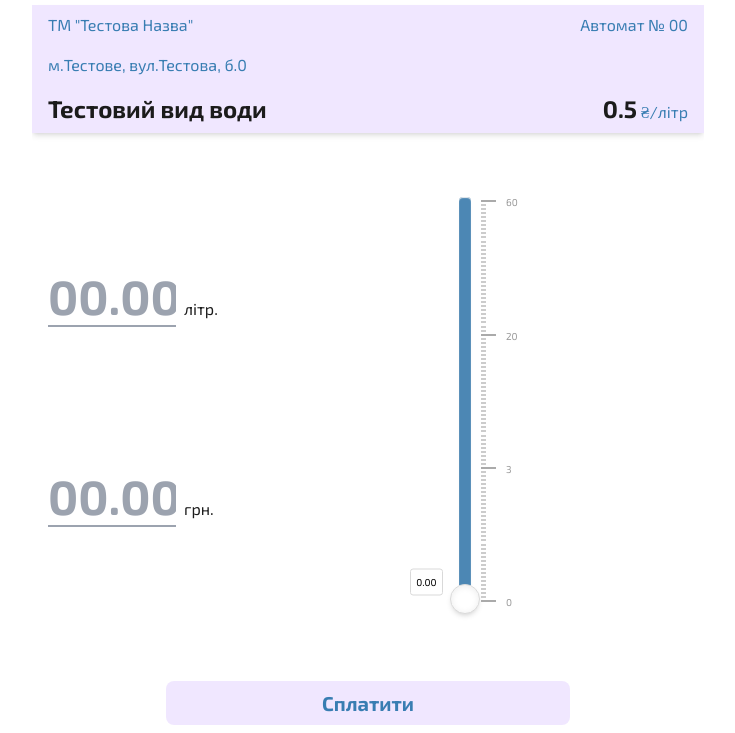
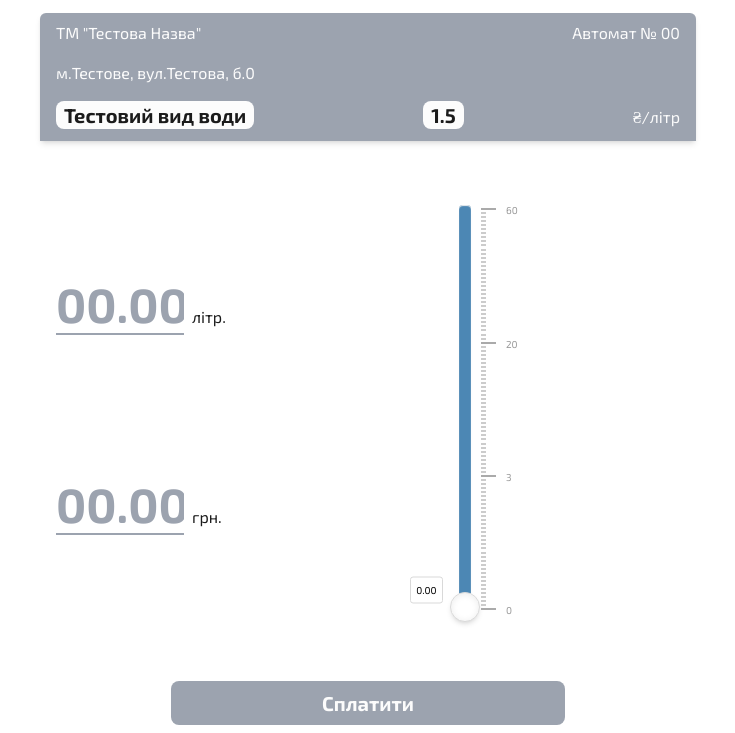
Before and after one commit to beardedgentelman/waterBiz.calc.github.io, a plain HTML site: page index.html in a window 1280 px wide. Shown: the part 67-800 px from the top of the page, without its empty margins (272-1007 px from the left). Drawn offline with nearby package versions, Linux system fonts and the light colour scheme.

Commit message:
Add files via upload

```diff
--- a/index.html
+++ b/index.html
@@ -49,7 +49,7 @@
         right: 130%;
       }
       .card {
-        background: linear-gradient(120deg, #f0e7ff 30%, #ffffff 38%, #ffffff 40%, #f0e7ff 48%);
+        background: linear-gradient(120deg, rgb(156 163 175) 30%, #cdcdcd 38%, #cdcdcd 40%, rgb(156 163 175) 48%);
         background-size: 200% 100%;
         background-position: 100% 0;
         animation: load 2s infinite;
@@ -70,6 +70,7 @@
         <a href="#" class="py-2 px-3" id="open_info_popup">
           <svg version="1.1" id="Capa_1" xmlns="http://www.w3.org/2000/svg" xmlns:xlink="http://www.w3.org/1999/xlink" x="0px" y="0px" width="20px" height="20px" viewBox="0 0 512 512" style="enable-background: new 0 0 512 512" xml:space="preserve">
             <g>
+              #fcfcfc
               <path
                 d="M256,0C114.615,0,0,114.615,0,256s114.615,256,256,256s256-114.615,256-256S397.385,0,256,0z M256,464
               c-114.875,0-208-93.125-208-208S141.125,48,256,48s208,93.125,208,208S370.875,464,256,464z M224,128h64v64h-64V128z M320,384H192
@@ -80,18 +81,18 @@
           </svg>
         </a>
       </header>
-      <main class="flex flex-col justify-between pb-2" style="height: calc(100svh - 64px)">
+      <main class="flex flex-col justify-between p-2" style="height: calc(100svh - 64px)">
         <div class="relative mt-2">
-          <div class="card w-full flex flex-col gap-4 py-2 px-4 shadow-md mx-auto relative z-20 bg-[#fcfcfc]">
+          <div class="card w-full flex flex-col gap-4 py-2 px-4 shadow-md mx-auto relative z-20 bg-[#fcfcfc] rounded-t-md">
             <div class="w-full flex items-center justify-between">
-              <span class="store_chain text-[#387db2]"></span>
-              <span class="text-[#387db2]">Автомат № <span class="machine_number"></span></span>
+              <span class="store_chain text-[#fcfcfc]"></span>
+              <span class="text-[#fcfcfc]">Автомат № <span class="machine_number"></span></span>
             </div>
-            <p class="address text-[#387db2]"></p>
+            <p class="address text-[#fcfcfc]"></p>
 
-            <div class="w-full flex items-center justify-between">
-              <span class="water_name font-bold text-2xl"></span>
-              <span><span class="water_price_in font-bold text-2xl"></span><span class="text-[#387db2]"> ₴/літр</span></span>
+            <div class="w-full flex items-baseline justify-between h-8">
+              <span class="water_name font-bold text-xl px-2 bg-[#fcfcfc] rounded-lg"></span>
+              <span class="water_price_in font-bold text-xl px-2 bg-[#fcfcfc] rounded-lg"></span><span class="text-[#fcfcfc]">₴/літр</span>
             </div>
           </div>
           <div id="water_error" class="absolute left-0 w-full text-xl text-center bg-red-700 transition-all" style="z-index: -1; visibility: hidden; bottom: 0">
@@ -102,7 +103,7 @@
           </div>
         </div>
 
-        <form class="flex-auto flex justify-between items-center">
+        <form class="flex-auto flex justify-between items-center mt-2">
           <div class="flex flex-col items-start justify-between gap-[15svh]">
             <div class="flex items-baseline py-[5%] px-4 w-full">
               <input id="water_input" type="text" min="0" max="60" step="0.1" inputmode="decimal" class="w-32 outline-none focus:outline-none text-center text-5xl max-[380px]:text-3xl font-bold text-md border-b-2 border-gray-400 focus:text-black flex items-center" name="water_input" placeholder="00.00" />
@@ -118,11 +119,11 @@
           </div>
         </form>
 
-        <button type="button" id="submit" class="block py-2 px-6 mt-5 w-[60%] mx-auto text-center text-[#387db2] active:bg-[#fcfcfc] active:text-[#1b1b1b] active:rounded-lg text-xl font-bold rounded-lg" style="background: linear-gradient(120deg, #f0e7ff 30%, #ffffff 38%, #ffffff 40%, #f0e7ff 48%); background-size: 200% 100%; background-position: 100% 0; animation: load 2s infinite">Сплатити</button>
+        <button type="button" id="submit" class="block py-2 px-6 mt-5 w-[60%] mx-auto text-center text-[#fcfcfc] active:bg-[#fcfcfc] active:text-[#1b1b1b] active:rounded-lg text-xl font-bold rounded-lg" style="background: linear-gradient(120deg, rgb(156 163 175) 30%, #cdcdcd 38%, #cdcdcd 40%, rgb(156 163 175) 48%); background-size: 200% 100%; background-position: 100% 0; animation: load 2s infinite">Сплатити</button>
       </main>
 
       <div id="info_popup" class="absolute top-0 left-0 rounded-lg bg-white text-center pt-10 pb-2 px-6 w-full h-screen h-[100svh] overflow-y-scroll z-20" style="display: none">
-        <div id="close_info_popup" class="absolute top-1 right-2 text-2xl font-bold cursor-pointer">X</div>
+        <div id="close_info_popup" class="absolute top-1 right-2 text-2xl font-bold cursor-pointer p-2">X</div>
         Lorem ipsum dolor sit amet, consectetur adipisicing elit. Ex ab rerum veritatis, quo earum voluptates aliquid adipisci et laborum porro quae tempore! Similique saepe voluptate amet. Laboriosam veniam atque, corrupti quia, adipisci beatae eveniet iure laborum alias quod consequatur, nostrum voluptas non blanditiis libero! Qui autem fugit cumque excepturi esse recusandae modi voluptates sunt architecto maxime! Vitae facilis explicabo placeat unde rerum optio dolorem amet similique minima expedita iste, voluptates aliquam laborum debitis ad!
       </div>
     </div>
@@ -135,7 +136,7 @@
       const address = document.querySelector(".address");
       const waterName = document.querySelector(".water_name");
       const waterPriceIn = document.querySelector(".water_price_in");
-      const waterPrice = 0.5;
+      const waterPrice = 1.5;
       const regex = /^\d*\.?\d{0,2}$/;
 
       const waterInput = document.getElementById("water_input");
@@ -176,7 +177,7 @@
 
       rangeInput.noUiSlider.on("slide", () => {
         waterInput.value = rangeInput.noUiSlider.get();
-        waterInputPrice.value = waterInput.value * waterPrice;
+        waterInputPrice.value = Number(waterInput.value * waterPrice).toFixed(2);
         waterError.style.visibility = "hidden";
         waterError.style.zIndex = "-1";
         waterError.style.bottom = "0";
@@ -189,6 +190,7 @@
         let value = this.value.replace(/[^\d.]/g, "");
         if (!regex.test(value)) {
           this.value = "";
+          waterInputPrice.value = "";
           return;
         }
         value = parseFloat(value);
@@ -203,7 +205,7 @@
           rangeInput.noUiSlider.set(0);
         }
         if (this.value === "") {
-          waterInputPrice.value = 0;
+          waterInputPrice.value = "";
           rangeInput.noUiSlider.set(0);
         } else {
           waterInputPrice.value = (value * waterPrice).toFixed(2);
@@ -221,6 +223,7 @@
         let value = this.value.replace(/[^\d.]/g, "");
         if (!regex.test(value)) {
           this.value = "";
+          waterInput.value = "";
           return;
         }
         value = parseFloat(value);
@@ -235,7 +238,7 @@
           rangeInput.noUiSlider.set(0);
         }
         if (this.value === "") {
-          waterInput.value = 0;
+          waterInput.value = "";
           rangeInput.noUiSlider.set(0);
         } else {
           if (value / waterPrice > 60) {
```
